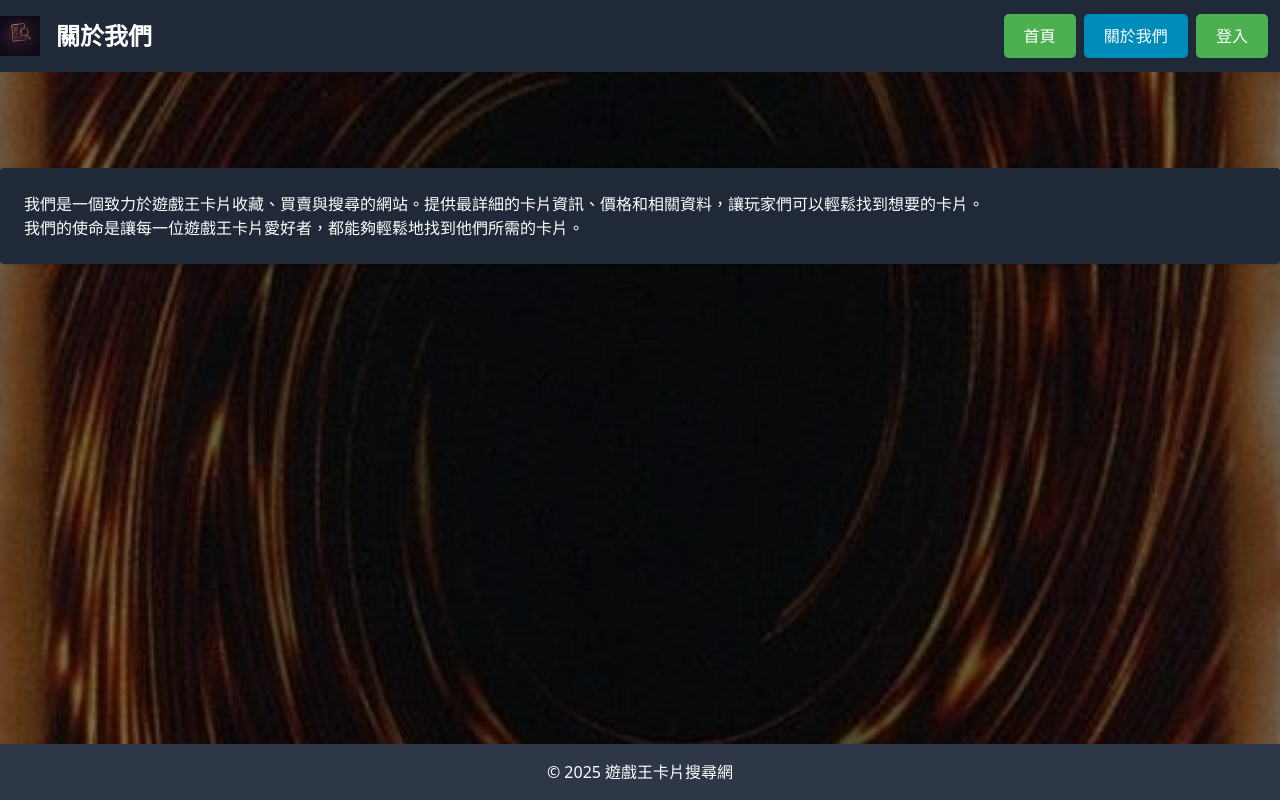
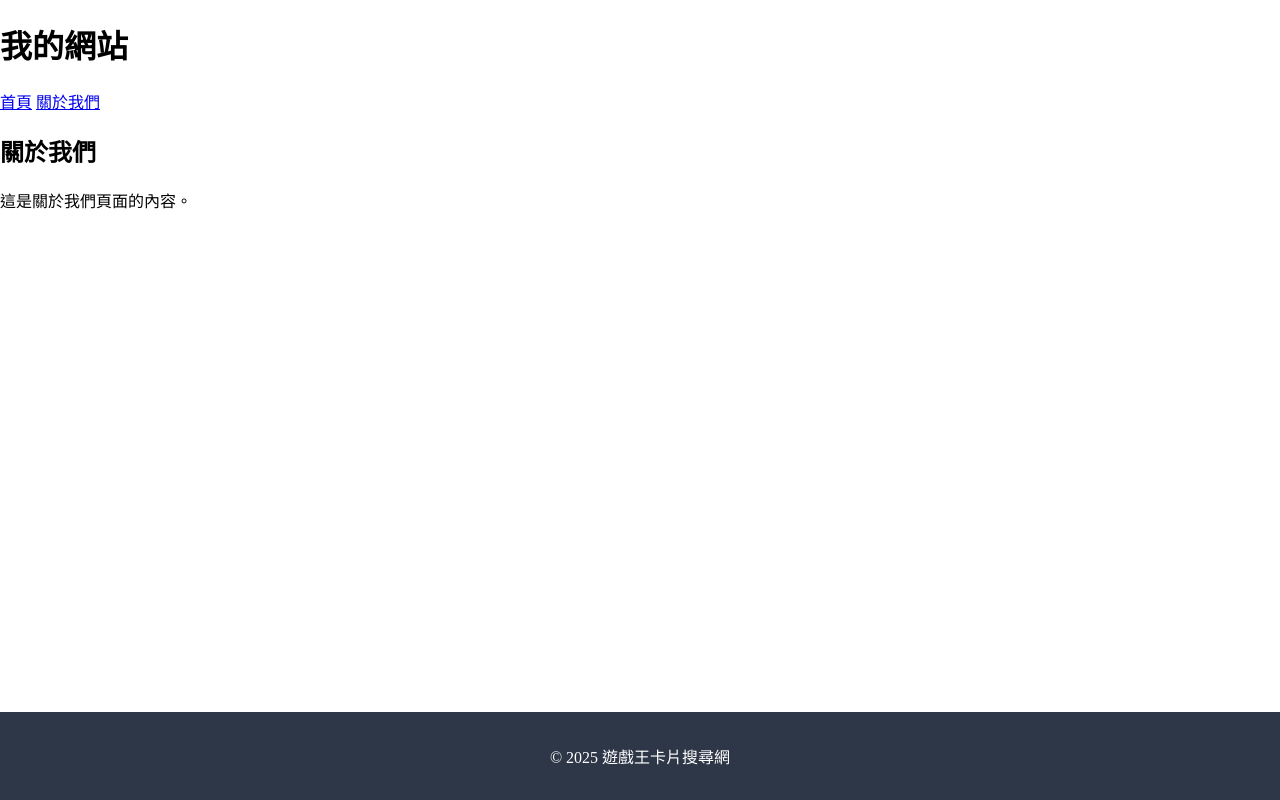
Before and after one commit to Dawn0119/gamecards, a Flask app: template templates/about.html in a window 1280 px wide. Run offline with Flask 3, Linux system fonts and the light colour scheme; the template is opened without the code that fills it, so the values that code supplies are empty.

Commit message:
0529重新

```diff
--- a/static/js/hint.js
+++ b/static/js/hint.js
@@ -1,70 +1,35 @@
-let currentMode = null; // 儲存是哪個按鈕打開的 modal
+document.addEventListener('DOMContentLoaded', function() {
+    const singleButton = document.querySelector('.button-container button:nth-child(1)');
+    const allButton = document.querySelector('.button-container button:nth-child(2)');
+    const choiceButton = document.querySelector('.button-container button:nth-child(3)');
+    const searchButton = document.querySelector('.search-button');
 
-function openModal(mode) {
-  currentMode = mode;
-  const modal = document.getElementById('myModal');
-  const message = document.getElementById('modalMessage');
+    singleButton.addEventListener('click', function() {
+        document.querySelector('.upload-block').style.backgroundColor = 'orange';
+    });
 
-  if (mode === 'showall') {
-    message.textContent = '由於卡片過多，顯示速度會較慢，是否確認依然要選取此方式做查詢?';
-  } else if (mode === 'choice') {
-    message.textContent = '這是「自行選擇」模式的提示訊息。（之後可以自訂）';
-  }
+    allButton.addEventListener('click', function() {
+        document.querySelector('.upload-block').style.backgroundColor = 'plum';
+    });
 
-  modal.classList.remove('hidden');
-}
+    choiceButton.addEventListener('click', function() {
+        document.querySelector('.upload-block').style.backgroundColor = 'lightgreen';
+    });
 
-function closeModal() {
-  document.getElementById('myModal').classList.add('hidden');
-}
+    searchButton.addEventListener('click', function() {
+        const backgroundColor = document.querySelector('.upload-block').style.backgroundColor;
+        let message = '';
 
-function confirmAction() {
-  if (currentMode === 'showall') {
-    window.open('showall.html', '_blank');
-  } else if (currentMode === 'choice') {
-    window.open('choice.html', '_blank');
-  }
-  closeModal();
-}
+        if (backgroundColor === 'orange') {
+            message = '單張顯示的警告訊息';
+        } else if (backgroundColor === 'plum') {
+            message = '全部顯示的警告訊息';
+        } else if (backgroundColor === 'lightgreen') {
+            message = '自行選擇的警告訊息';
+        } else {
+            message = '預設的警告訊息';
+        }
 
-document.addEventListener("DOMContentLoaded", () => {
-  const showAllButton = document.getElementById('showAllButton');
-  const chooseButton = document.getElementById('chooseButton');
-  const confirmButton = document.getElementById('confirmButton');
-
-  if (showAllButton) {
-    showAllButton.addEventListener('click', () => openModal('showall'));
-  }
-
-  if (chooseButton) {
-    chooseButton.addEventListener('click', () => openModal('choice'));
-  }
-
-  if (confirmButton) {
-    confirmButton.addEventListener('click', confirmAction);
-  }
-
-  // 合併 scroll 功能：變色 header + 顯示 top 按鈕
-  window.addEventListener('scroll', () => {
-    const header = document.querySelector('header');
-    const myBtn = document.getElementById('myBtn');
-
-    if (header) {
-      if (window.scrollY > 50) {
-        header.classList.add('bg-gray-900/80', 'shadow-lg');
-      } else {
-        header.classList.remove('bg-gray-900/80', 'shadow-lg');
-      }
-    }
-
-    if (myBtn) {
-      myBtn.style.display = window.scrollY > 20 ? "block" : "none";
-    }
-  });
+        alert(message);
+    });
 });
-
-// 返回頂部功能
-function topFunction() {
-  document.body.scrollTop = 0;
-  document.documentElement.scrollTop = 0;
-}
--- a/templates/about.html
+++ b/templates/about.html
@@ -1,60 +1,8 @@
-<!DOCTYPE html>
-<html lang="zh-TW">
+{% extends "index.html" %}
 
-<head>
-  <meta charset="UTF-8" />
-  <meta name="viewport" content="width=device-width, initial-scale=1.0" />
-  <title>關於我們</title>
-  <link href="https://cdn.jsdelivr.net/npm/tailwindcss@2.2.19/dist/tailwind.min.css" rel="stylesheet" />
-  <link href="../static/css/style.css" rel="stylesheet" />
-</head>
+{% block title %}關於我們{% endblock %}
 
-<body class="bg-gray-900 text-white">
-  <!-- 頂部按鈕 -->
-  <!-- <div id="header-include"></div>
-  <script>
-    fetch('components/header.html').then(r => r.text()).then(t => document.getElementById('header-include').innerHTML = t);
-  </script> -->
-
-  <div class="background-layer"></div>
-  <div class="overlay-layer"></div>
-
-  <!-- 右上角按鈕 -->
-  <div class="top-right-buttons">
-    <a href="index.html">首頁</a>
-    <a href="about.html">關於我們</a>
-    <a href="login.html">登入</a>
-  </div>
-
-  <!-- Header -->
-  <header class="bg-gray-800 py-4 w-full z-50">
-    <div class="container mx-auto flex items-center space-x-4">
-      <a href="index.html">
-        <img src="../static/images/noword.png" alt="Logo" class="h-10 w-auto" />
-      </a>
-      <h1 class="text-2xl font-bold">關於我們</h1>
-    </div>
-  </header>
-
-  <main class="pt-24 container mx-auto py-8">
-    <div class="bg-gray-800 p-6 rounded shadow">
-      <p>我們是一個致力於遊戲王卡片收藏、買賣與搜尋的網站。提供最詳細的卡片資訊、價格和相關資料，讓玩家們可以輕鬆找到想要的卡片。</p>
-      <p>我們的使命是讓每一位遊戲王卡片愛好者，都能夠輕鬆地找到他們所需的卡片。</p>
-    </div>
-  </main>
-
-  <!-- Footer -->
-  <footer>
-    <div class="container mx-auto text-center">
-      <p>&copy; 2025 遊戲王卡片搜尋網</p>
-    </div>
-  </footer>
-
-  <!-- Scripts -->
-  <script src="../static/js/hint.js"></script>
-
-  <!-- 返回頂部按鈕 -->
-  <button onclick="topFunction()" id="myBtn" title="Go to top">↑</button>
-</body>
-
-</html>
+{% block content %}
+  <h2>關於我們</h2>
+  <p>這是關於我們頁面的內容。</p>
+{% endblock %}
--- a/templates/components/footer.html
+++ b/templates/components/footer.html
@@ -1,5 +1,4 @@
-<footer class="bg-gray-800 bg-opacity-90 text-white py-4 mt-8">
-  <div class="container mx-auto text-center">
-    <p>&copy; 2025 遊戲王卡片搜尋網</p>
+<footer>
+  <div class="footer-container">
+    <p>© 2025 遊戲王卡片搜尋網</p>
   </div>
-</footer>
--- a/templates/components/header.html
+++ b/templates/components/header.html
@@ -1,33 +1,9 @@
-<!-- <header class="fixed top-0 w-full z-50 backdrop-blur-md transition-colors duration-300 bg-gray-800/70 shadow">
-  <div class="container mx-auto flex items-center justify-between py-4 px-4">
-    <div class="flex items-center space-x-4">
-      <a href="index.html">
-        <img src="/static/images/noword.png" alt="Logo" class="h-10 w-auto" />
-      </a>
-      <h1 class="text-2xl font-bold text-white">遊戲王卡片搜尋網</h1>
-    </div>
-    <div class="flex space-x-4">
-      <a href="index.html" class="bg-green-600 hover:bg-green-700 text-white px-4 py-2 rounded">首頁</a>
-      <a href="about.html" class="bg-blue-600 hover:bg-blue-700 text-white px-4 py-2 rounded">關於我們</a>
-    </div>
-  </div>
-</header> -->
-
-<header class="bg-gray-800 py-4 w-full">
-  <div class="container mx-auto flex items-center space-x-4">
-    <a href="index.html">
-      <img src="/static/images/noword.png" alt="Logo" class="h-10 w-auto">
-    </a>
-    <h1 class="text-2xl font-bold">遊戲王卡片搜尋網</h1>
-  </div>
-  <div class="top-right-buttons">
-    <a href="index.html">首頁</a>
-    <a href="about.html">關於我們</a>
+<header>
+  <div class="header-container">
+    <h1 class="logo">我的網站</h1>
+    <nav class="nav-menu">
+      <a href="{{ url_for('home') }}">首頁</a>
+      <a href="{{ url_for('about') }}">關於我們</a>
+    </nav>
   </div>
 </header>
-
-<!-- fixed top-0 w-full z-50：讓它固定在頂部
-backdrop-blur-md：模糊背景
-bg-gray-800/70：半透明背景色
-transition-colors duration-300：若你想之後加動畫也會滑順
-shadow：加點陰影使其浮起來 -->
--- a/templates/index.html
+++ b/templates/index.html
@@ -1,96 +1,36 @@
 <!DOCTYPE html>
-<html lang="zh-TW">
+<html lang="zh-Hant">
 
 <head>
-  <meta charset="UTF-8" />
-  <meta name="viewport" content="width=device-width, initial-scale=1.0" />
-  <title>遊戲王卡片搜尋</title>
-  <link href="https://cdn.jsdelivr.net/npm/tailwindcss@2.2.19/dist/tailwind.min.css" rel="stylesheet" />
-  <link href="../static/css/style.css" rel="stylesheet" />
+    <meta charset="UTF-8">
+    <title>{% block title %}首頁{% endblock %}</title>
+    <link rel="stylesheet" href="{{ url_for('static', filename='css/style.css') }}">
+    <style>
+
+    </style>
 </head>
 
-<body class="text-white relative bg-gray-900">
-  <!-- Header 包含在這 -->
-  <!-- <div id="header-include"></div> -->
-  <!-- <script>
-    fetch('components/header.html')
-      .then(response => response.text())
-      .then(html => {
-        document.getElementById('header-include').innerHTML = html;
-      });
-  </script> -->
-  <!-- <script>
-    fetch('components/header.html')
-      .then(r => r.text())
-      .then(t => document.getElementById('header-include').innerHTML = t);
-  </script> -->
+<body>
+    {% include "components/header.html" %}
 
-  <!-- 背景層 -->
-  <div class="background-layer"></div>
-  <div class="overlay-layer"></div>
+    <main>
+        {% block content %}
+        <div class="button-container">
+            <button style="background-color: orange;">單張顯示</button>
+            <button style="background-color: plum;">全部顯示</button>
+            <button style="background-color: lightgreen;">自行選擇</button>
+        </div>
 
-  <div class="top-right-buttons">
-    <a href="index.html">首頁</a>
-    <a href="about.html">關於我們</a>
-    <a href="login.html">登入</a>
-  </div>
+        <div class="upload-block" style="background-color: orange;">
+            <p>選取檔案</p>
+            <p>或拖曳檔案到此</p>
+            <button>選取檔案</button>
+        </div>
+        <button class="search-button">搜尋</button>
+        {% endblock %}
+    </main>
 
-  <!-- Header -->
-  <header class="bg-gray-800 py-4 w-full">
-    <div class="container mx-auto flex items-center space-x-4">
-      <a href="index.html">
-        <img src="../static/images/noword.png" alt="Logo" class="h-10 w-auto">
-      </a>
-      <h1 class="text-2xl font-bold">遊戲王卡片搜尋網</h1>
-    </div>
-  </header>
-
-  <!-- 主內容區 -->
-  <main class="pt-24 container mx-auto py-8">
-    <div class="bg-gray-800 p-6 rounded shadow">
-      <h2 class="text-lg font-bold mb-4">卡片搜尋</h2>
-      <form id="uploadForm">
-        <div class="w-full h-64 mt-4 bg-gray-600 flex items-center justify-center rounded">
-          <span class="text-gray-300">公司LOGO</span>
-        </div>
-        <div class="mt-6 flex justify-center space-x-4">
-          <label for="image" class="block text-sm font-medium text-white">上傳圖片</label>
-          <input type="file" id="image" name="image" accept="image/*"
-            class="mt-1 p-2 bg-gray-700 text-white rounded-md" />
-          <button type="button" id="showAllButton"
-            class="bg-blue-500 hover:bg-blue-700 text-white font-bold py-2 px-4 rounded">一次顯示</button>
-          <button type="button" id="chooseButton"
-            class="bg-green-500 hover:bg-green-700 text-white font-bold py-2 px-4 rounded">自行選擇</button>
-        </div>
-      </form>
-      <div id="cardResults" class="mt-6"></div>
-    </div>
-  </main>
-
-  <!-- Modal -->
-  <div id="myModal" class="fixed inset-0 flex items-center justify-center bg-black bg-opacity-50 hidden z-50">
-    <div class="bg-white text-black p-6 rounded shadow-lg w-96">
-      <h2 class="text-xl font-bold mb-4">一次顯示提醒</h2>
-      <p id="modalMessage">卡片過多，顯示速度會較慢，是否確認依然要選取此方式做查詢?</p>
-      <div class="mt-4 flex justify-end space-x-2">
-        <button onclick="closeModal()" class="bg-gray-300 hover:bg-gray-400 text-black px-4 py-2 rounded">取消</button>
-        <button id="confirmButton" class="bg-blue-600 hover:bg-blue-700 text-white px-4 py-2 rounded">確認</button>
-      </div>
-    </div>
-  </div>
-
-  <!-- Footer -->
-  <footer>
-    <div class="container mx-auto text-center">
-      <p>&copy; 2025 遊戲王卡片搜尋網</p>
-    </div>
-  </footer>
-
-  <!-- Scripts -->
-  <script src="../static/js/hint.js"></script>
-
-  <!-- 返回頂部按鈕 -->
-  <button onclick="topFunction()" id="myBtn" title="Go to top">↑</button>
+    {% include "components/footer.html" %}
 </body>
 
 </html>
```
Also changed, not shown: templates/choice.html (deleted, +0 -87 lines), templates/all.html (added), templates/one.html (added).
